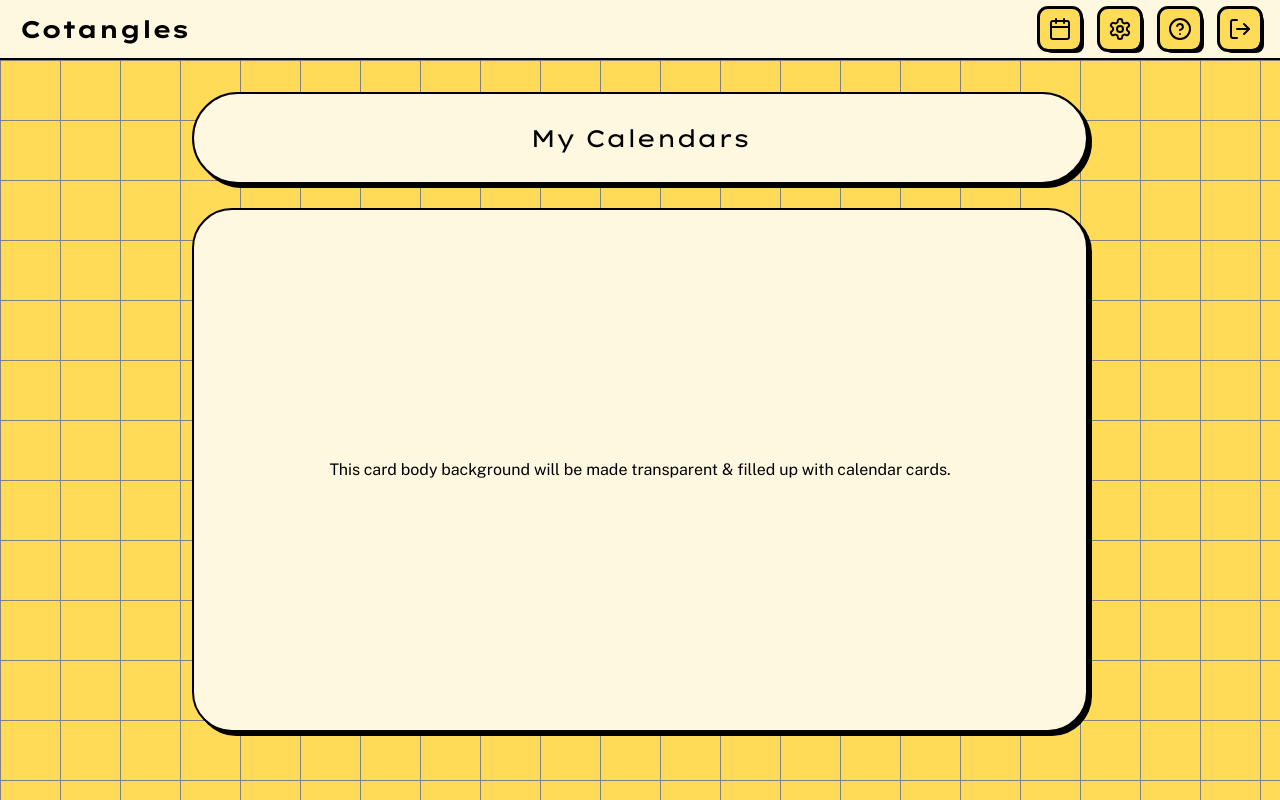
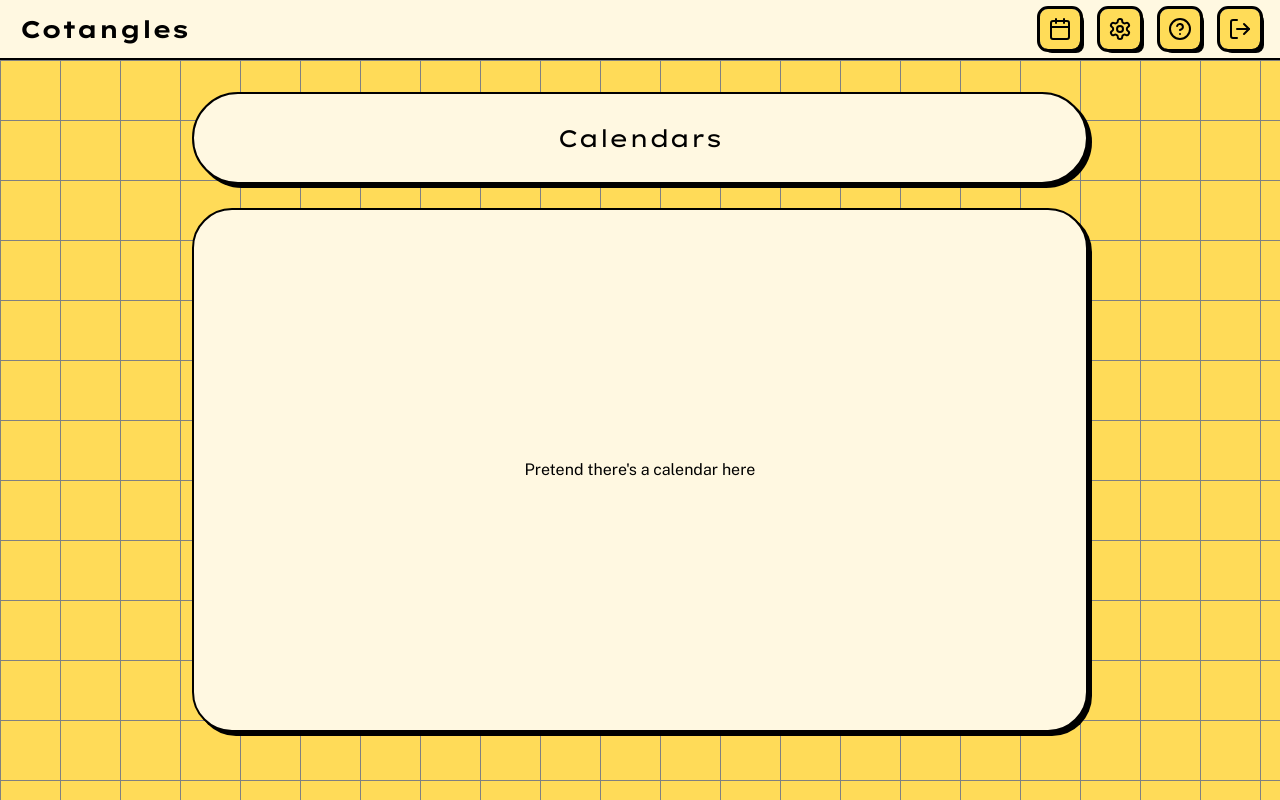
Before and after one commit to devsoc-unsw/trainee-death-24t3, a React (Vite) app in the folder frontend/cotangles/: page /my-calendars/1 in a window 1280 px wide. Built offline with nearby package versions, Linux system fonts and the light colour scheme.

Commit message:
Properly routed calendar page

```diff
--- a/frontend/cotangles/src/App.tsx
+++ b/frontend/cotangles/src/App.tsx
@@ -20,9 +20,8 @@ function App() {
             {/* If not logged in already, redirect to login, otherwise redirect to my calendars.*/}
             <Route path="/" element={<Login />}></Route>
             <Route path="login" element={<Login />}></Route>
-            <Route path="my-calendars" element={<MyCalendars />}>
-              <Route path=":calendarId" element={<Calendar />} />
-            </Route>
+            <Route path="my-calendars" element={<MyCalendars />}></Route>
+            <Route path="my-calendars/:calendarId" element={<Calendar />}></Route>
             <Route path="settings" element={<Settings />}></Route>
             <Route path="help" element={<Help />}></Route>
           </Routes>
--- a/frontend/cotangles/src/components/ui/content-wrapper.tsx
+++ b/frontend/cotangles/src/components/ui/content-wrapper.tsx
@@ -1,6 +1,6 @@
 import * as React from "react";
 
-const ContentWrapper = ({ children }: { children: React.ReactNode }) => {
+const ContentWrapper = ({ children }: { children?: React.ReactNode }) => {
   return (
     <div className="relative top-[60px] flex flex-col align-center items-center gap-y-[1.5rem] h-[80vh]">
       {children}
--- a/frontend/cotangles/src/pages/Calendar.tsx
+++ b/frontend/cotangles/src/pages/Calendar.tsx
@@ -11,7 +11,7 @@ function Calendar() {
         {/* Title */}
         <CardTop>
           <CardHeader>
-            <h1>My Calendars</h1>
+            <h1>Calendars</h1>
           </CardHeader>
         </CardTop>
         {/* Body */}
--- a/frontend/cotangles/src/pages/MyCalendars.tsx
+++ b/frontend/cotangles/src/pages/MyCalendars.tsx
@@ -1,7 +1,6 @@
 import "../App.css";
 import { CardTop, CardBody, CardHeader } from "@/components/ui/card";
 import { ContentWrapper } from "@/components/ui/content-wrapper";
-
 function MyCalendars() {
   return (
     <>
```
